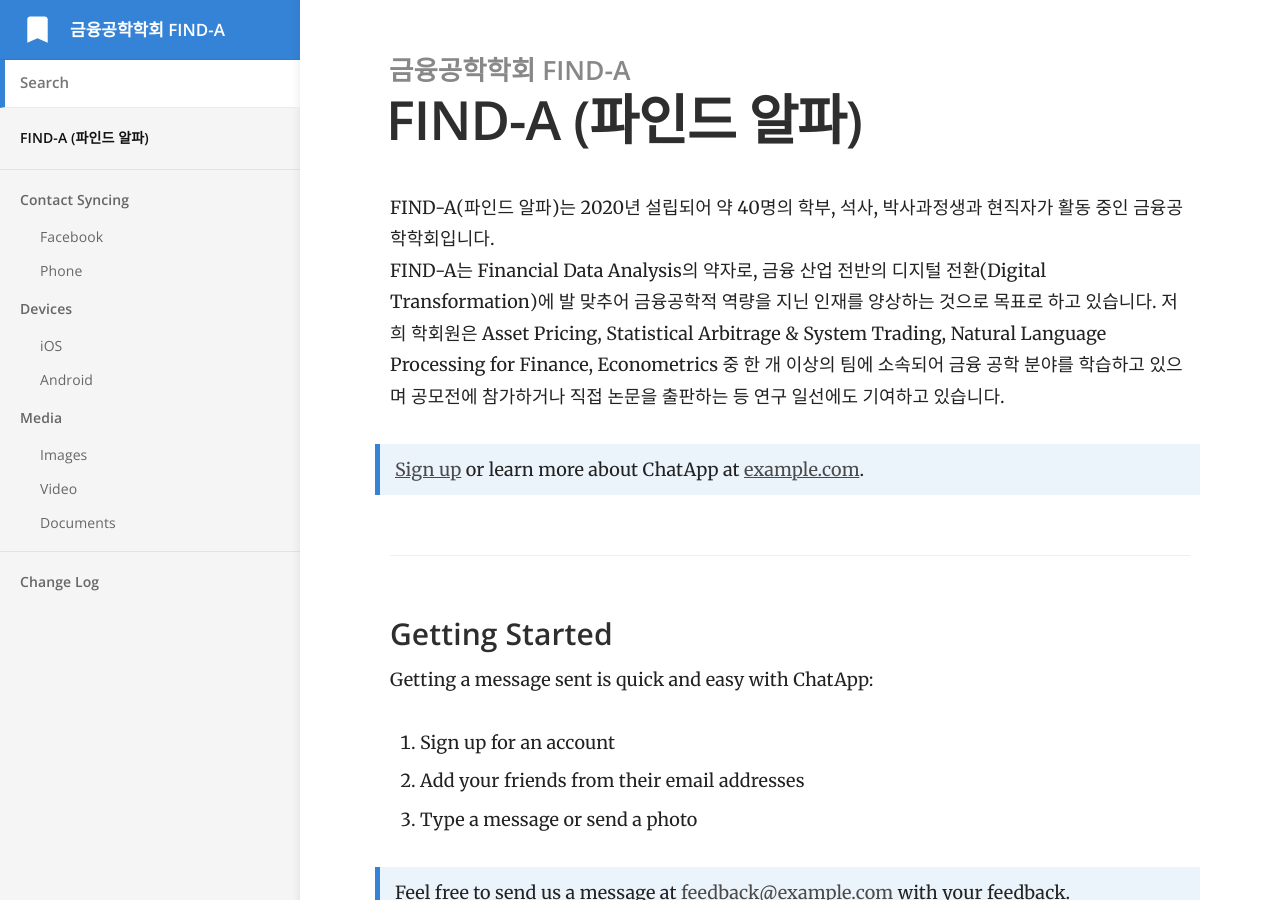
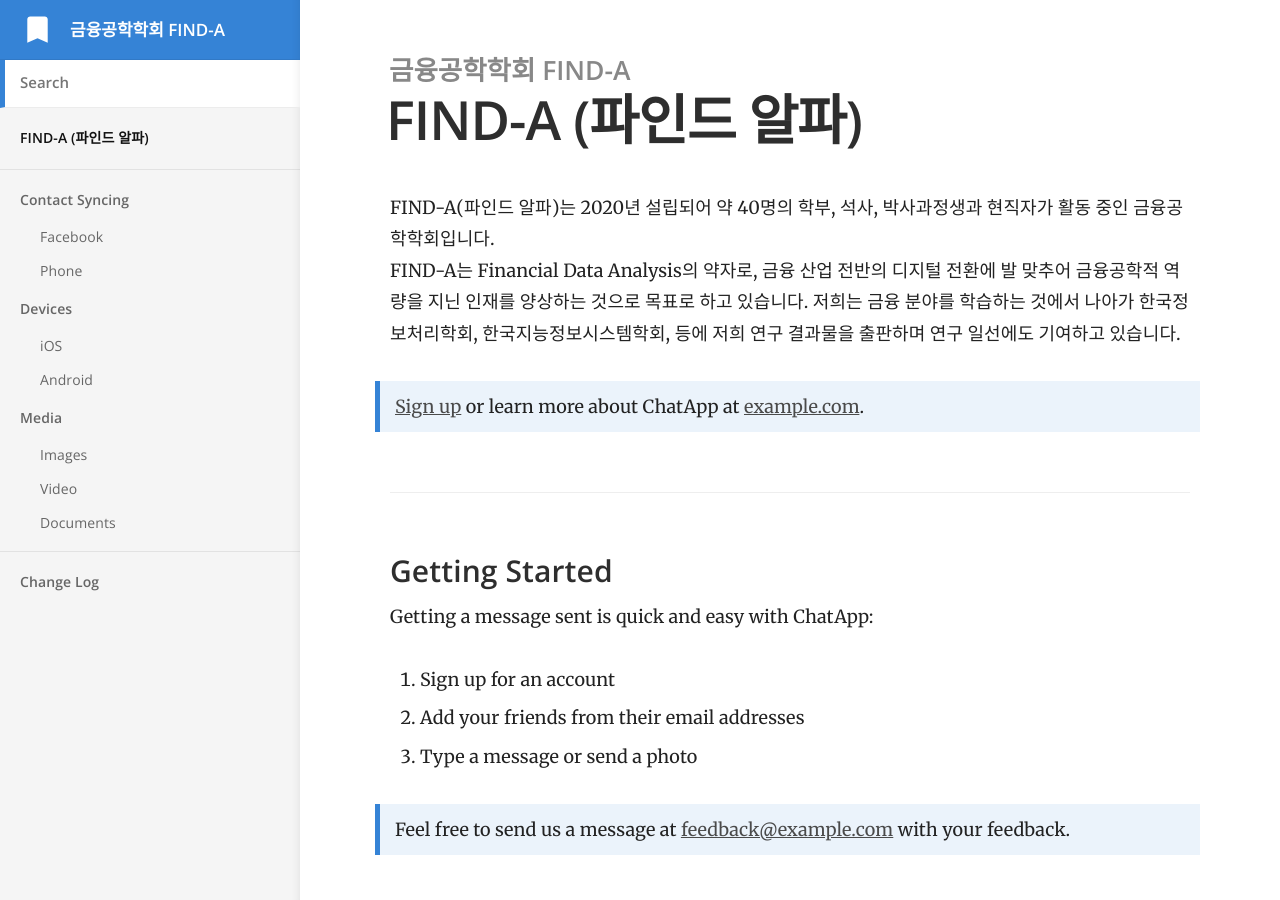
Before and after one commit to Find-A-AI/find-a-ai.github.io, a Jekyll site: the page built from index.md, in a window 1280 px wide and 900 px high. Built offline with Jekyll 4.4.1, drawn with Linux system fonts in a browser that asks for light colours.

Commit message:
Update index.md

```diff
--- a/index.md
+++ b/index.md
@@ -3,8 +3,7 @@ title: FIND-A (파인드 알파)
 ---
 
 FIND-A(파인드 알파)는 2020년 설립되어 약 40명의 학부, 석사, 박사과정생과 현직자가 활동 중인 금융공학학회입니다.
-FIND-A는 Financial Data Analysis의 약자로, 금융 산업 전반의 디지털 전환(Digital Transformation)에 발 맞추어 금융공학적 역량을 지닌 인재를 양상하는 것으로 목표로 하고 있습니다. 저희 학회원은 Asset Pricing, Statistical Arbitrage & System Trading, Natural Language Processing for Finance, Econometrics 중 한 개 이상의 팀에 소속되어 금융 공학 분야를 학습하고 있으며 공모전에 참가하거나 직접 논문을 출판하는 등 연구 일선에도 기여하고 있습니다.
-
+FIND-A는 Financial Data Analysis의 약자로, 금융 산업 전반의 디지털 전환에 발 맞추어 금융공학적 역량을 지닌 인재를 양상하는 것으로 목표로 하고 있습니다. 저희는 금융 분야를 학습하는 것에서 나아가 한국정보처리학회, 한국지능정보시스템학회, 등에 저희 연구 결과물을 출판하며 연구 일선에도 기여하고 있습니다.
 
 > [Sign up](http://example.com/signup) or learn more about ChatApp at [example.com](http://example.com/).
 
```
